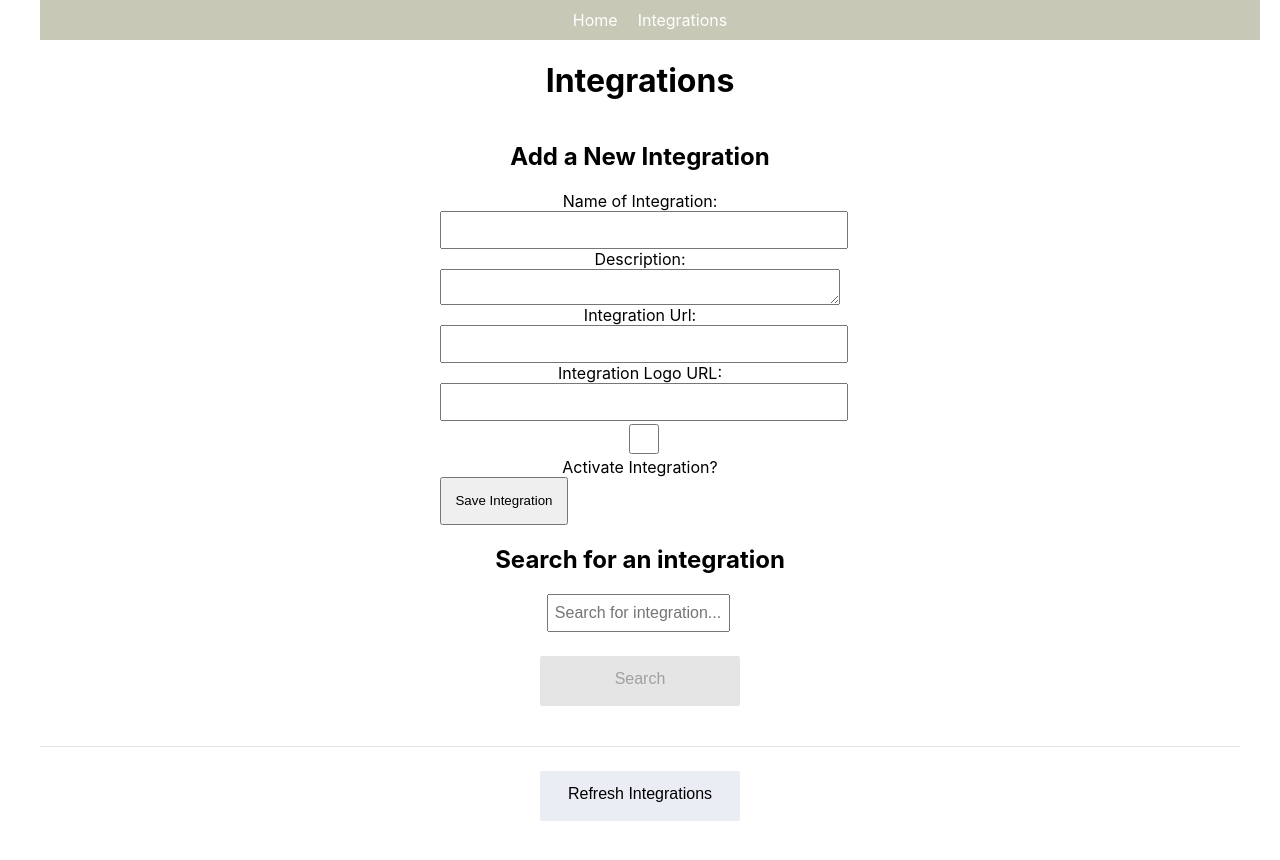
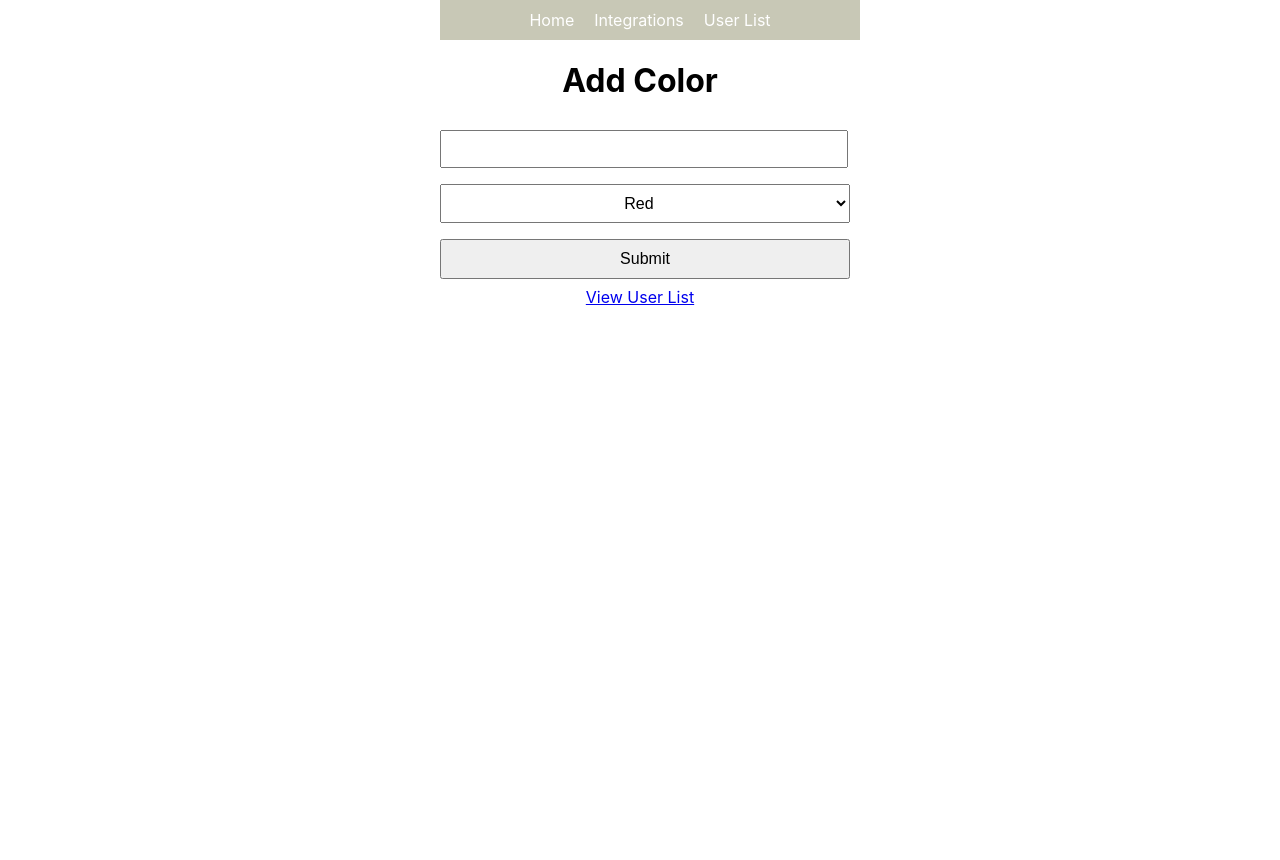
Before and after one commit to cr1pto/react-sample, a React (Vite) app: page / in a window 1280 px wide. Shown: the top 860 px of the page. After the commit the page ends 800 px from the top, so only its background shows below. Built offline with nearby package versions, Linux system fonts and the light colour scheme.

Commit message:
Update to fix issues with deleting

```diff
--- a/src/App.tsx
+++ b/src/App.tsx
@@ -3,6 +3,8 @@ import "./App.css"
 import { Counter } from "./features/counter/Counter"
 import { Quotes } from "./features/quotes/Quotes"
 import { Integrations } from "./features/integrations/Integrations"
+import { UsersFavoriteColors } from "./features/usersFavoriteColors/UsersFavoriteColors"
+import { UserList } from "./features/usersFavoriteColors/UserList"
 
 const App = () => {
   return (
@@ -13,12 +15,14 @@ const App = () => {
           <NavLink to="/quotes">Quotes</NavLink> */}
           <NavLink to="/">Home</NavLink>
           <NavLink to="/integrations">Integrations</NavLink>
+          <NavLink to="/userList">User List</NavLink>
         </nav>
         <Routes>
           <Route path="counter" element={<Counter />} />
           <Route path="quotes" element={<Quotes />} />
           <Route path="integrations" element={<Integrations />} />
-          <Route path="" element={<Integrations />} />
+          <Route path="userList" element={<UserList />} />
+          <Route path="" element={<UsersFavoriteColors />} />
         </Routes>
         <div>
           <Outlet />
--- a/src/app/store.ts
+++ b/src/app/store.ts
@@ -4,6 +4,7 @@ import { setupListeners } from "@reduxjs/toolkit/query"
 import { counterSlice } from "../features/counter/counterSlice"
 import { quotesApiSlice } from "../features/quotes/quotesApiSlice"
 import { integrationsSlice } from "../features/integrations/integrationsSlice"
+import { usersFavoriteColorsSlice } from "../features/usersFavoriteColors/usersFavoriteColorsSlice"
 
 // `combineSlices` automatically combines the reducers using
 // their `reducerPath`s, therefore we no longer need to call `combineReducers`.
@@ -11,6 +12,7 @@ const rootReducer = combineSlices(
   counterSlice,
   quotesApiSlice,
   integrationsSlice,
+  usersFavoriteColorsSlice
 )
 // Infer the `RootState` type from the root reducer
 export type RootState = ReturnType<typeof rootReducer>
--- a/src/features/integrations/Integrations.tsx
+++ b/src/features/integrations/Integrations.tsx
@@ -44,8 +44,7 @@ export const Integrations = () => {
     event: React.MouseEvent<HTMLButtonElement, MouseEvent> | null,
   ) {
     const response = await dispatch(filterByName(searchTerm))
-    console.log("🚀 ~ Integrations ~ response:", response)
-    updateMetadata(response.payload)
+    dispatch(updateMetadata(response.payload))
     setFilteredIntegrations(response.payload)
   }
 
@@ -87,6 +86,9 @@ export const Integrations = () => {
           Search
         </button>
         <div>
+          <div>
+            <h3>Total Filtered Integrations: {filteredIntegrations.length}</h3>
+          </div>
           {filteredIntegrations &&
             filteredIntegrations.map((integration: IntegrationMetadata) => (
               <IntegrationDetail data={integration} key={uuidv4()} />
@@ -103,6 +105,9 @@ export const Integrations = () => {
           Refresh Integrations
         </button>
       </div>
+      <div>
+        <h3>Total Integrations: {integrationResults.length}</h3>
+      </div>
       <div className={styles.column}>
         {integrationResults.map((integration: IntegrationMetadata) => (
           <IntegrationDetail data={integration} key={uuidv4()} />
--- a/src/features/integrations/integrationsSlice.ts
+++ b/src/features/integrations/integrationsSlice.ts
@@ -126,7 +126,6 @@ export const integrationsSlice = createAppSlice({
           return []
         }
         const response = await filterIntegrationByName(name)
-        console.log("🚀 ~ response:", response)
         // The value we return becomes the `fulfilled` action payload
         return response
       },
--- /dev/null
+++ b/src/features/usersFavoriteColors/UserList.tsx
@@ -0,0 +1,28 @@
+import { useAppDispatch, useAppSelector } from "../../app/hooks"
+import styles from "./UsersFavoriteColors.module.css"
+import { deleteUser, selectUsers } from "./usersFavoriteColorsSlice"
+import { v4 as uuidv4 } from "uuid"
+
+export const UserList = () => {
+  const dispatch = useAppDispatch()
+  const users = useAppSelector(selectUsers)
+  console.log("🚀 ~ UserList ~ users:", users)
+
+  return (
+    <>
+      <div className={styles.container}></div>
+      {!users?.length && <div>No users.</div>}
+      {users &&
+        users.map(c => {
+          return (
+            <div key={uuidv4()} className={styles.container}>
+              <div>
+                <div>{c.name}</div>
+                <button onClick={e => dispatch(deleteUser(c))}>Delete</button>
+              </div>
+            </div>
+          )
+        })}
+    </>
+  )
+}
--- /dev/null
+++ b/src/features/usersFavoriteColors/UsersFavoriteColors.module.css
@@ -0,0 +1,49 @@
+.container {
+  display: flex;
+  flex-direction: column;
+  align-items: center;
+}
+
+select,
+input,
+button {
+  font-size: 1rem;
+  padding: 2px;
+  text-align: center;
+  margin-right: 4px;
+  margin: 0.5rem auto;
+  width: 100%;
+}
+
+select {
+  display: flex;
+  justify-content: center;
+  flex-direction: row;
+  min-height: 39px;
+  min-width: 410px;
+}
+
+button {
+  min-width: 410px;
+  height: 40px;
+}
+
+.default-color {
+  border-color: gray;
+}
+
+.red {
+  border-color: red;
+}
+
+.orange {
+  border-color: orange;
+}
+
+.blue {
+  border-color: blue;
+}
+
+.purple {
+  border-color: purple;
+}
--- /dev/null
+++ b/src/features/usersFavoriteColors/UsersFavoriteColors.tsx
@@ -0,0 +1,79 @@
+import type { ChangeEvent } from "react"
+import type React from "react"
+import { useState } from "react"
+import { useAppDispatch, useAppSelector } from "../../app/hooks"
+import styles from "./UsersFavoriteColors.module.css"
+import type { UserWithColorInfo } from "./usersFavoriteColorsSlice"
+import { addUser, selectColors, selectUsers } from "./usersFavoriteColorsSlice"
+
+interface AddUserFavoriteColorFields extends HTMLFormControlsCollection {
+  user: HTMLInputElement
+  favoriteColorName: HTMLInputElement
+}
+interface AddUserFavoriteColorElements extends HTMLFormElement {
+  readonly elements: AddUserFavoriteColorFields
+}
+
+export const UsersFavoriteColors = () => {
+  const dispatch = useAppDispatch()
+  const [userName, setUserName] = useState("")
+  const colors = useAppSelector(selectColors)
+  const [selectedColor, setSelectedColor] = useState(colors[0])
+  // const users = useAppSelector(selectUsers)
+  // console.log("🚀 ~ UsersFavoriteColors ~ users:", users)
+
+  async function handleOnChange(event: ChangeEvent<HTMLInputElement>) {
+    setUserName(event.target.value)
+  }
+
+  const handleSubmit = (e: React.FormEvent<AddUserFavoriteColorElements>) => {
+    console.log("🚀 ~ handleSubmit ~ e:", e)
+    // Prevent server submission
+    e.preventDefault()
+
+    const { elements } = e.currentTarget
+
+    const addNewUserColor: UserWithColorInfo = {
+      favoriteColorHexValue: elements.favoriteColorName.value,
+      favoriteColorName: elements.favoriteColorName.value,
+      name: elements.user.value,
+    }
+    console.log("🚀 ~ handleSubmit ~ addNewUserColor:", addNewUserColor)
+    dispatch(addUser(addNewUserColor))
+    setUserName("")
+    setSelectedColor("")
+    e.currentTarget.reset()
+  }
+
+  function handleItemsChanged(event: ChangeEvent<HTMLSelectElement>): void {
+    setSelectedColor(selectedColor)
+  }
+
+  function getColor(): string | undefined {
+    if (styles[selectedColor] === undefined) {
+      return styles.gray
+    }
+
+    return styles[selectedColor]
+  }
+
+  return (
+    <>
+      <div className={getColor()}>
+        <h1>Add Color</h1>
+
+        <form onSubmit={handleSubmit}>
+          <input name="user" value={userName} onChange={handleOnChange} />
+          <select name="favoriteColorName" onChange={handleItemsChanged}>
+            {colors &&
+              colors.map(c => {
+                return <option key={c}>{c}</option>
+              })}
+          </select>
+          <button>Submit</button>
+        </form>
+        <a href="/userList">View User List</a>
+      </div>
+    </>
+  )
+}
--- /dev/null
+++ b/src/features/usersFavoriteColors/usersFavoriteColorsSlice.ts
@@ -0,0 +1,59 @@
+import type { PayloadAction } from "@reduxjs/toolkit"
+import { createAppSlice } from "../../app/createAppSlice"
+
+export interface UserWithColorInfo {
+  // id: number | undefined
+  name: string
+  favoriteColorName: string
+  favoriteColorHexValue: string
+}
+
+export interface UsersFavoriteColorsSliceState {
+  value: UserWithColorInfo[]
+  colors: string[]
+  status: "idle" | "loading" | "failed"
+}
+
+const initialState: UsersFavoriteColorsSliceState = {
+  value: [],
+  colors: ["Red", "Orange", "Blue", "Purple"],
+  status: "idle",
+}
+
+// colors:
+// Red, Orange, Blue, Purple
+
+export const usersFavoriteColorsSlice = createAppSlice({
+  name: "usersFavoriteColors",
+  // `createSlice` will infer the state type from the `initialState` argument
+  initialState,
+  // The `reducers` field lets us define reducers and generate associated actions
+  reducers: create => ({
+    // Use the `PayloadAction` type to declare the contents of `action.payload`
+    addUser: create.reducer(
+      (state, action: PayloadAction<UserWithColorInfo>) => {
+        console.log("🚀 ~ action:", action.payload)
+        state.value.push(action.payload)
+      },
+    ),
+    deleteUser: create.reducer(
+      (state, action: PayloadAction<UserWithColorInfo>) => {
+        console.log("🚀 ~ action:", action.payload)
+        state.value = state.value.filter(u => u.name !== action.payload.name)
+      },
+    ),
+  }),
+  // You can define your selectors here. These selectors receive the slice
+  // state as their first argument.
+  selectors: {
+    selectUsers: users => users.value,
+    selectColors: userState => userState.colors,
+    selectStatus: users => users.status,
+  },
+})
+
+// Action creators are generated for each case reducer function.
+export const { addUser, deleteUser } = usersFavoriteColorsSlice.actions
+
+// Selectors returned by `slice.selectors` take the root state as their first argument.
+export const { selectUsers, selectColors } = usersFavoriteColorsSlice.selectors
```
Also changed, not shown: src/features/integrationForm/IntegrationForm.tsx (+0 -9 lines), src/features/usersFavoriteColors/usersFavoriteColorsAPI.ts (added, +60 -0 lines), 2 other files (tests, documents, lock files or other folders).
